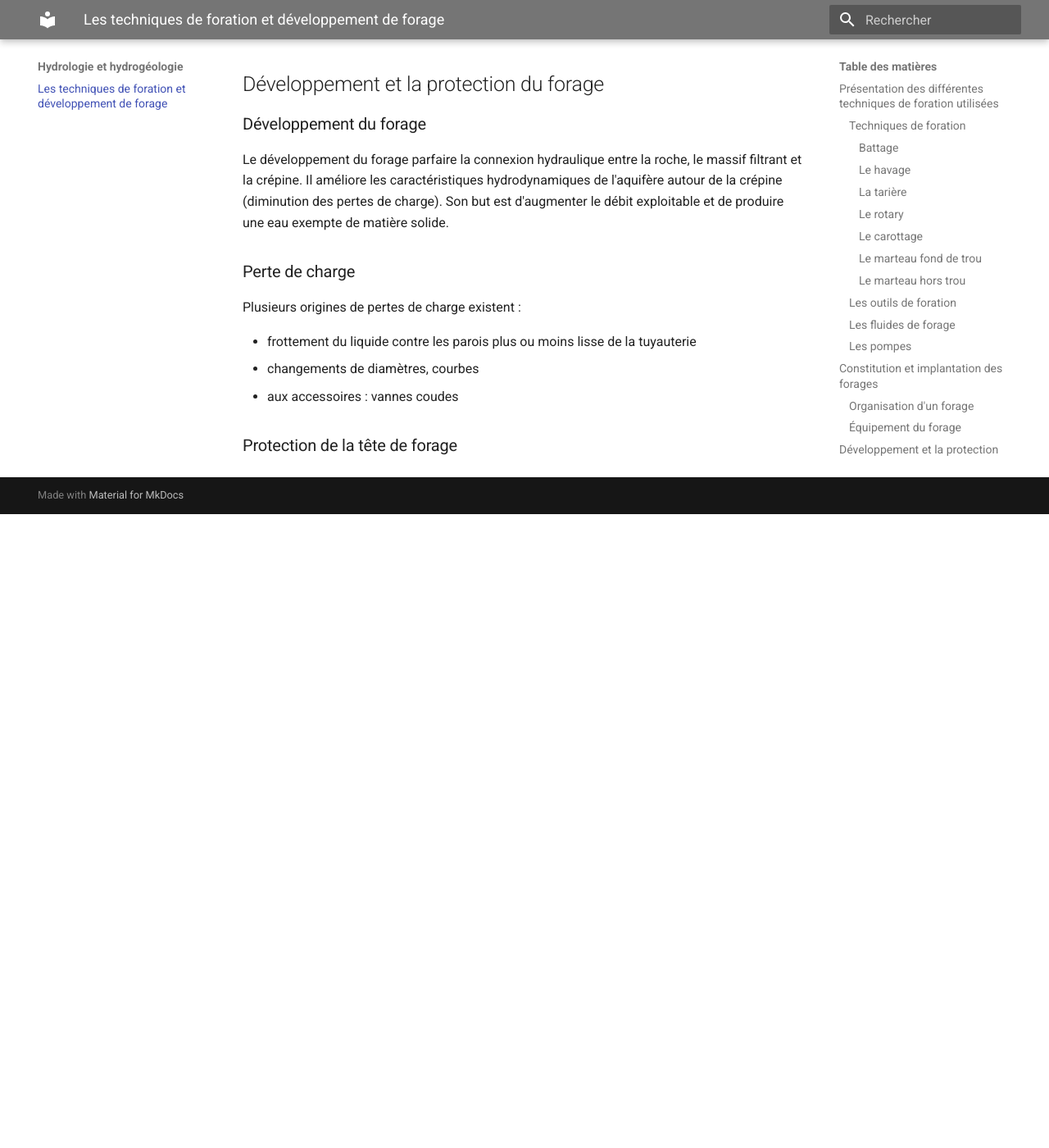
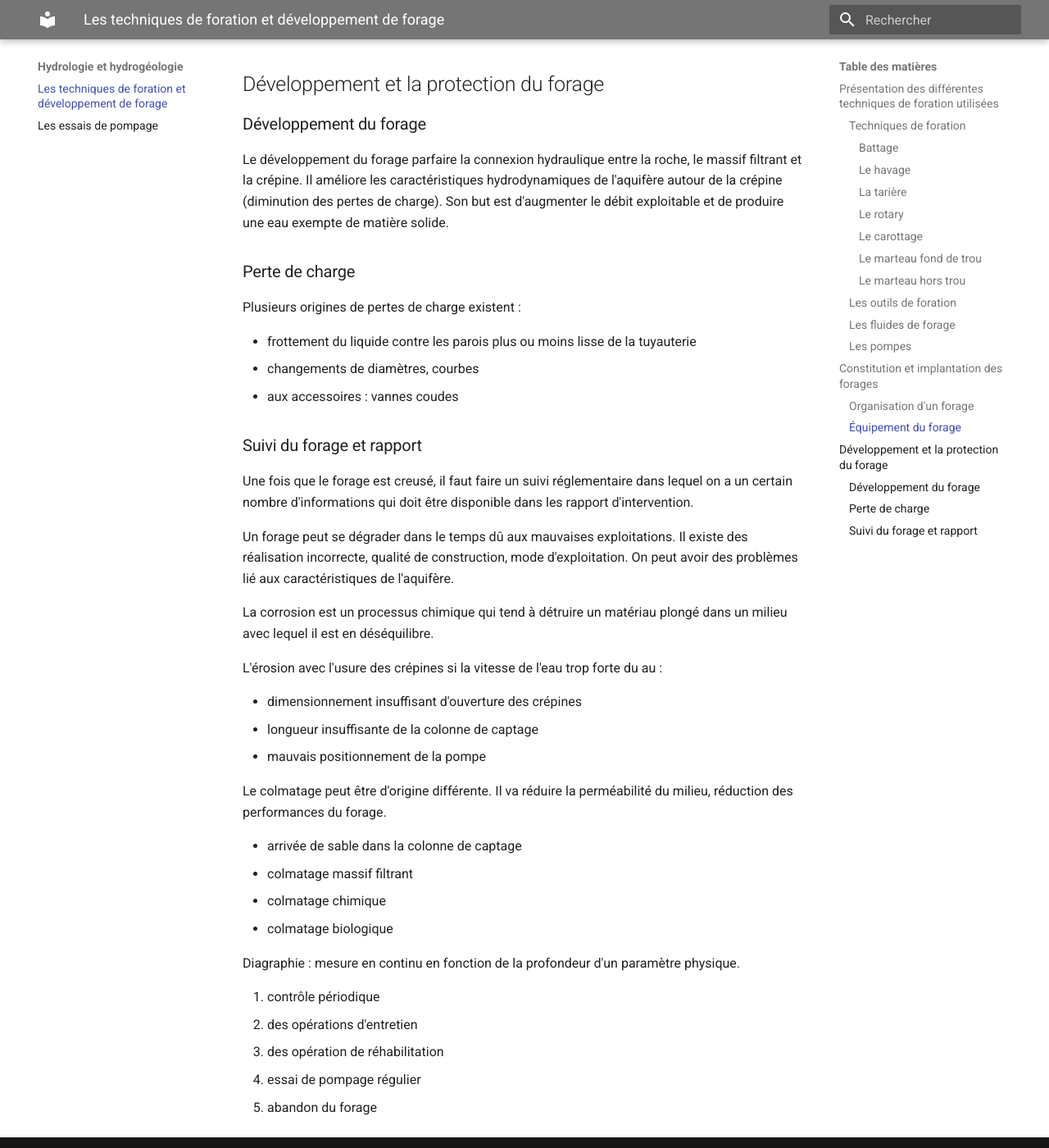
Before and after one commit to Lizeem/L3STcours, an MkDocs documentation site: the page built from Docs/Hydrologie et hydrogéologie/Différentes techniques de foration et développement des forages.md, in a window 1280 px wide and 1400 px high, scrolled down 3114 px. Shown: the whole window at 82% size. Built offline with MkDocs 1.6.1 and Material for MkDocs 9.7.7, drawn with Linux system fonts in a browser that asks for light colours; before the commit the page ends 3741 px from its top, so only the background shows below that.

Commit message:
Update hydrogéologie

```diff
--- a/Docs/Hydrologie et hydrogéologie/Différentes techniques de foration et développement des forages.md
+++ b/Docs/Hydrologie et hydrogéologie/Différentes techniques de foration et développement des forages.md
@@ -93,4 +93,31 @@ Plusieurs origines de pertes de charge existent :
 - changements de diamètres, courbes
 - aux accessoires : vannes coudes
 
-### Protection de la tête de forage
+### Suivi du forage et rapport
+
+Une fois que le forage est creusé, il faut faire un suivi réglementaire dans lequel on a un certain nombre d'informations qui doit être disponible dans les rapport d'intervention.
+
+Un forage peut se dégrader dans le temps dû aux mauvaises exploitations. Il existe des réalisation incorrecte, qualité de construction, mode d'exploitation. On peut avoir des problèmes lié aux caractéristiques de l'aquifère.
+
+La corrosion est un processus chimique qui tend à détruire un matériau plongé dans un milieu avec lequel il est en déséquilibre.
+
+L'érosion avec l'usure des crépines si la vitesse de l'eau trop forte du au :
+
+- dimensionnement insuffisant d'ouverture des crépines
+- longueur insuffisante de la colonne de captage
+- mauvais positionnement de la pompe
+
+Le colmatage peut être d'origine différente. Il va réduire la perméabilité du milieu, réduction des performances du forage.
+
+- arrivée de sable dans la colonne de captage
+- colmatage massif filtrant
+- colmatage chimique
+- colmatage biologique
+
+Diagraphie : mesure en continu en fonction de la profondeur d'un paramètre physique.
+
+1. contrôle périodique
+2. des opérations d'entretien
+3. des opération de réhabilitation
+4. essai de pompage régulier
+5. abandon du forage
```
Also changed, not shown: Docs/Hydrologie et hydrogéologie/Les essais de pompage.md (added, +9 -0 lines), Docs/Pédologie et formations superficielles/La pédologie/Propriétés du sol.md (line endings or trailing spaces).
